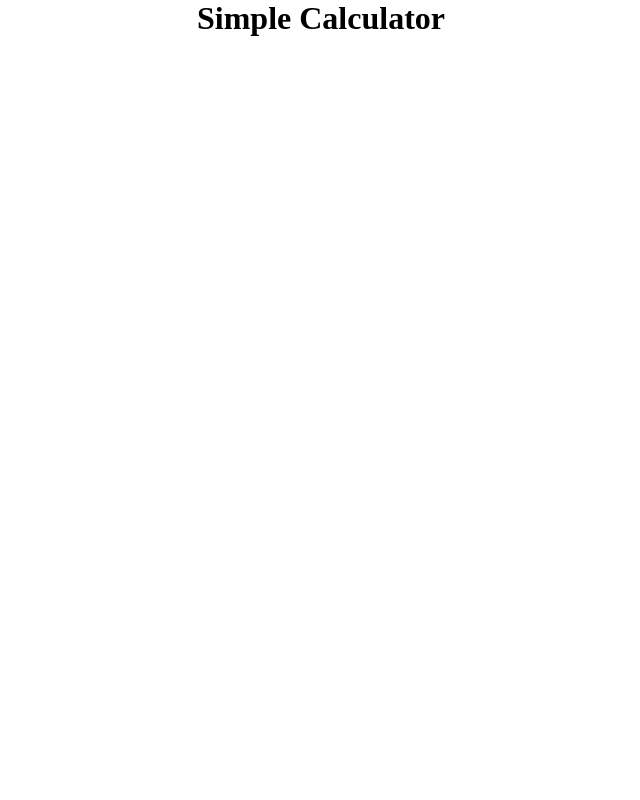
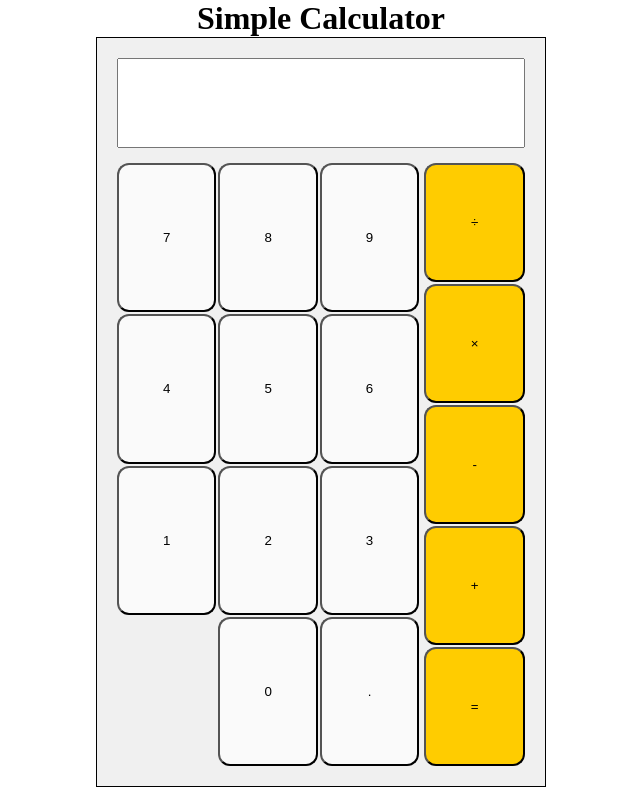
Before and after one commit to CodingTC/calculator, a plain HTML site: page index.html in a window 1280 px wide. Shown: the whole page, without its empty margins (319-959 px from the left). Drawn offline with Linux system fonts and the light colour scheme.

Commit message:
Add css styling for calculator

```diff
--- a/index.html
+++ b/index.html
@@ -9,6 +9,42 @@
 
     <body>
         <h1 class="header">Simple Calculator</h1>
+        <div class="calculator">
+            <input type="number" id="calc-text">
+            <div class="calc-buttons">
+                <div class="calc-nums">
+                    <ul class="calc-first-row">
+                        <li><button>7</button></li>
+                        <li><button>8</button></li>
+                        <li><button>9</button></li>
+                    </ul>
+                    <ul class="calc-second-row">
+                        <li><button>4</button></li>
+                        <li><button>5</button></li>
+                        <li><button>6</button></li>
+                    </ul>
+                    <ul class="calc-third-row">
+                        <li><button>1</button></li>
+                        <li><button>2</button></li>
+                        <li><button>3</button></li>
+                    </ul>
+                    <ul class="calc-fourth-row">
+                        <li class="empty-li"></li>
+                        <li><button>0</button></li>
+                        <li><button>.</button></li>
+                    </ul>
+                </div>
+                <ul class="calc-operators">
+                    <li><button>÷</button></li>
+                    <li><button>×</button></li>
+                    <li><button>-</button></li>
+                    <li><button>+</button></li>
+                    <li><button>=</button></li>
+                </ul>
+            </div>
+        </div>
+
+
 
     </body>
 
--- a/javascript.js
+++ b/javascript.js
@@ -1,44 +1,47 @@
 function add(a, b)
 {
-    if(!Number.isFinite(a) || !Number.isFinite(b))
-    {
-        return NaN;
-    }
-
     return a + b;
 }
 
 function subtract(a, b)
 {
-    if(!Number.isFinite(a) || !Number.isFinite(b))
-    {
-        return NaN;
-    }
-
     return a - b;
 }
 
 function multiply(a, b)
 {
-    if(!Number.isFinite(a) || !Number.isFinite(b))
-    {
-        return NaN;
-    }
-
     return a * b;
 }
 
 function divide(a, b)
 {
-    if(!Number.isFinite(a) || !Number.isFinite(b))
-    {
-        return NaN;
-    }
-
     if(b === 0)
     {
-        return NaN;
+        return "Don't do that cunt!";
     }
 
     return a / b;
 }
+
+
+function operate(operator, a, b)
+{
+    let result = 0;
+    switch(operator)
+    {
+        case "+":
+            result = add(a, b);
+            break;
+        case "-":
+            result = subtract(a, b);
+            break;
+        case "*":
+            result = multiply(a, b);
+            break;
+        case "/":
+            result = divide(a, b);
+            break;
+    }
+
+    return result;
+}
--- a/styles.css
+++ b/styles.css
@@ -7,9 +7,141 @@
     box-sizing: border-box;
 }
 
+li
+{
+    list-style: none;
+}
+
 body
 {
     display: flex;
     flex-direction: column;
     align-items: center;
 }
+
+.calculator
+{
+    display: flex;
+    flex-direction: column;
+    width: 450px;
+    height: 750px;
+    border: 1px solid black;
+    padding: 20px;
+    gap: 15px;
+    background-color: #F0F0F0;
+}
+
+.calc-buttons
+{
+    display: flex;
+    justify-content: space-around;
+    flex: 1;
+    gap: 5px;
+}
+
+.calc-nums
+{
+    display: flex;
+    flex-direction: column;
+    gap: 2px;
+    flex: 3;
+}
+
+#calc-text
+{
+    flex: 1;
+    font-size: 35px;
+}
+
+.calc-buttons
+{
+    flex: 7;
+}
+
+.calc-operators
+{
+    display: flex;
+    flex: 1;
+    flex-direction: column;
+    gap: 2px;
+}
+
+.calc-operators li
+{
+    flex: 1;
+    display: flex;
+}
+
+.calc-operators li button
+{
+    border-radius: 12px;
+    background-color: #FFCC00;
+    flex: 1;
+}
+
+
+.calc-first-row,
+.calc-second-row,
+.calc-third-row,
+.calc-fourth-row
+{
+    display: flex;
+    flex: 1;
+    gap: 2px;
+}
+
+.calc-nums .calc-first-row li,
+.calc-nums .calc-second-row li,
+.calc-nums .calc-third-row li
+{
+    display: flex;
+    flex: 1;
+}
+
+.calc-first-row li button,
+.calc-second-row li button,
+.calc-third-row li button
+{
+    border-radius: 12px;
+    background-color: #FAFAFA;
+    flex: 1;
+}
+
+.calc-first-row li button:active,
+.calc-second-row li button:active,
+.calc-third-row li button:active
+{
+    background-color: #DDDDDD;
+}
+
+.calc-fourth-row li
+{
+    display: flex;
+    flex: 1;
+}
+
+button:hover
+{
+    cursor: pointer;
+}
+
+.calc-fourth-row li button
+{
+    border-radius: 12px;
+    background-color: #FAFAFA;
+    flex: 1;
+}
+.calc-fourth-row li button:active
+{
+    background-color: #DDDDDD;
+}
+
+input[type="number"]::-webkit-outer-spin-button,
+input[type="number"]::-webkit-inner-spin-button {
+    -webkit-appearance: none;
+    margin: 0;
+}
+
+input[type="number"] {
+    -moz-appearance: textfield;
+}
```
